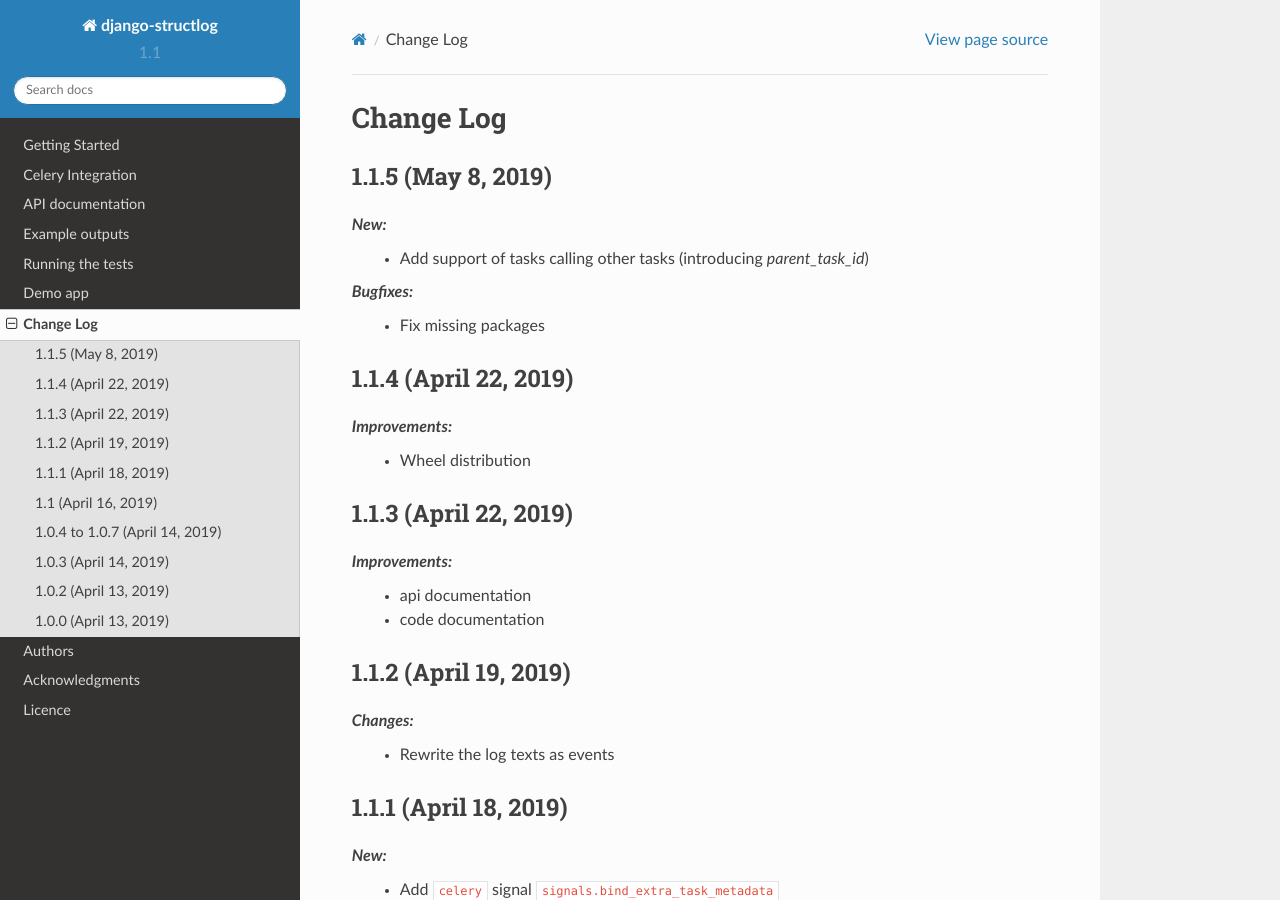
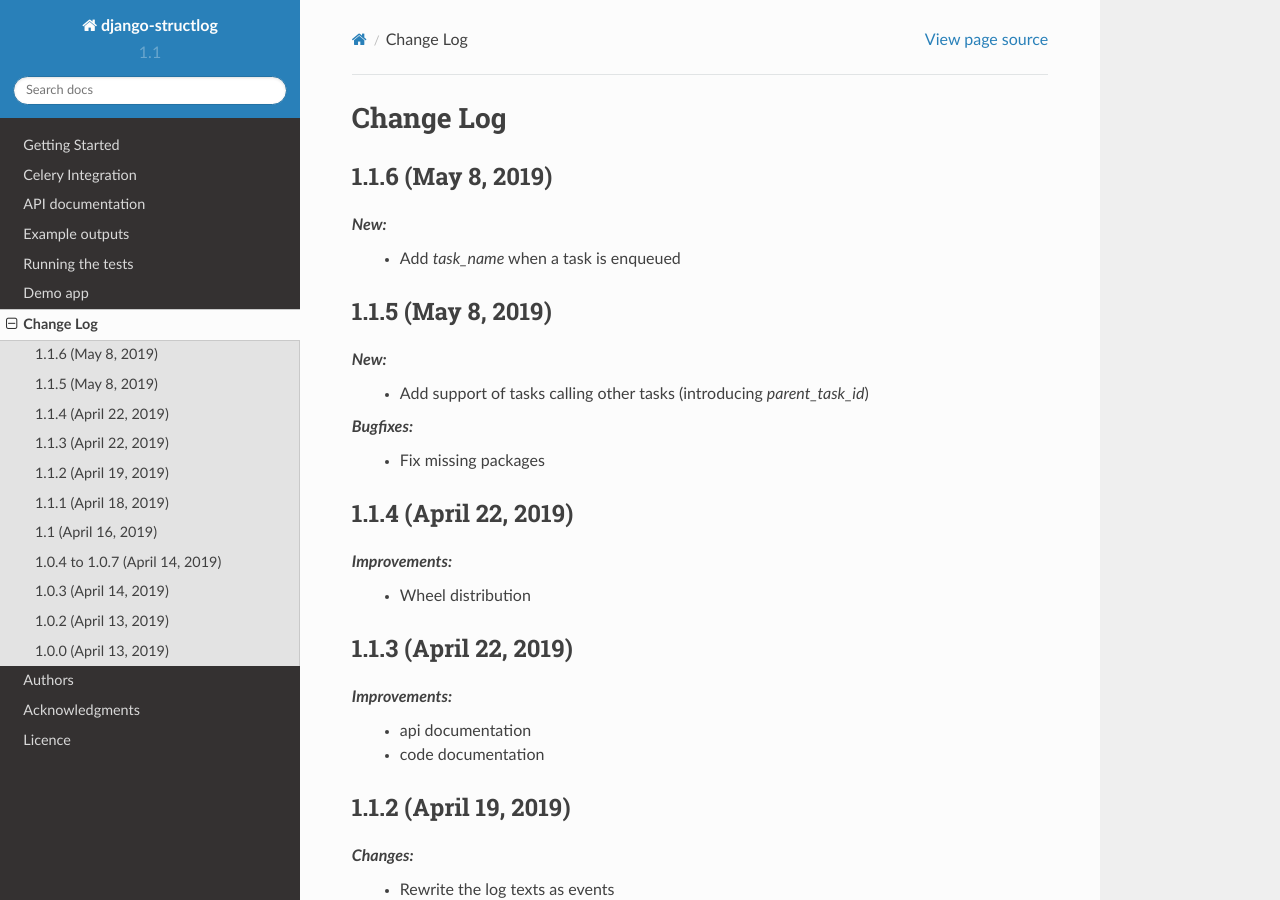
Before and after one commit to jrobichaud/django-structlog, a Sphinx documentation site: the page built from docs/changelog.rst, in a window 1280 px wide and 900 px high. Built offline with Sphinx 7.4.7 and the Read the Docs theme 2.0.0, drawn with Linux system fonts in a browser that asks for light colours.

Commit message:
Bump version

```diff
--- a/django_structlog/__init__.py
+++ b/django_structlog/__init__.py
@@ -5,6 +5,6 @@
 default_app_config = 'django_structlog.apps.DjangoStructLogConfig'
 name = "django_structlog"
 
-VERSION = (1, 1, 5)
+VERSION = (1, 1, 6)
 
 __version__ = ".".join(str(v) for v in VERSION)
--- a/docs/changelog.rst
+++ b/docs/changelog.rst
@@ -1,5 +1,11 @@
 Change Log
 ==========
+
+1.1.6 (May 8, 2019)
+----------------------
+
+*New:*
+    - Add `task_name` when a task is enqueued
 
 
 1.1.5 (May 8, 2019)
```
